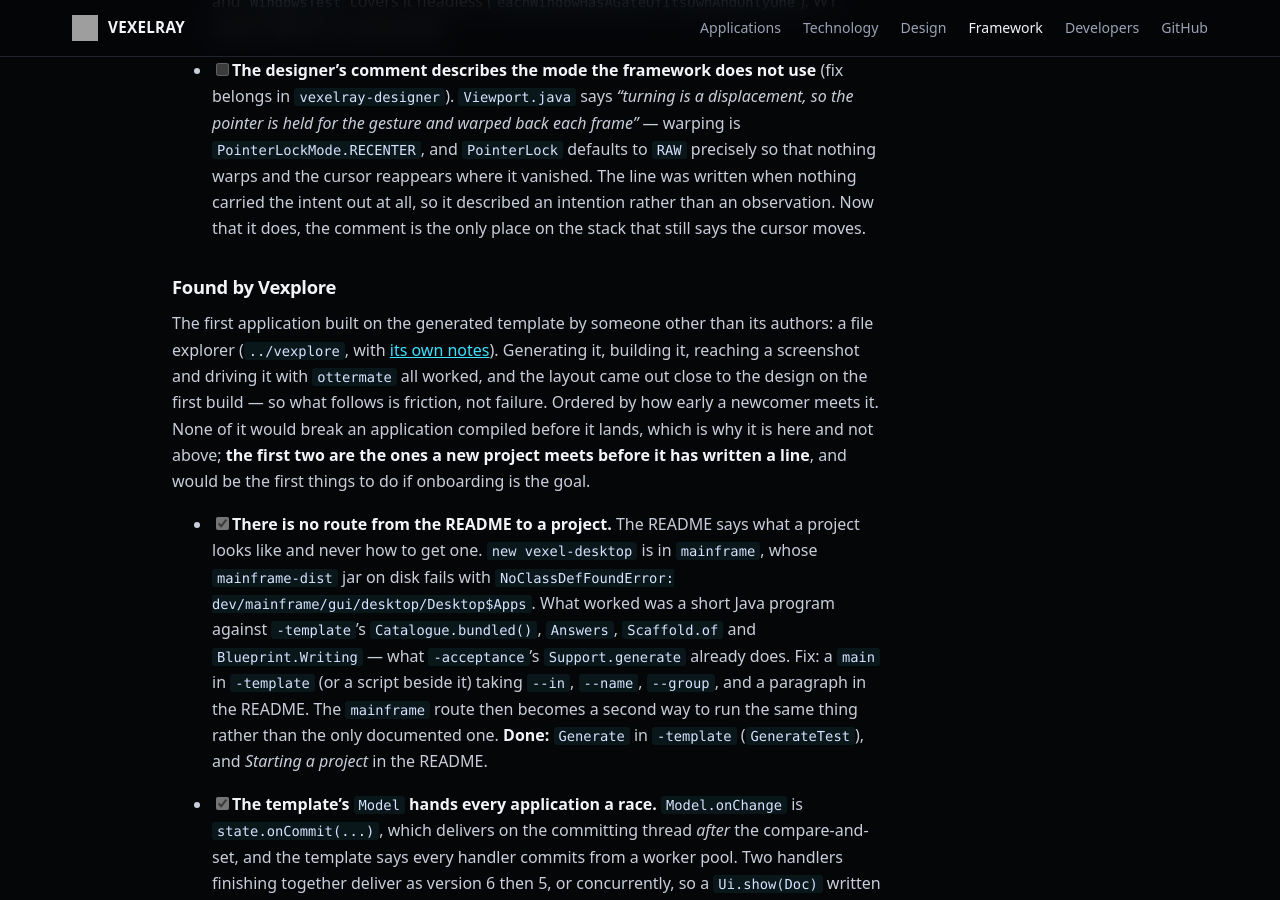
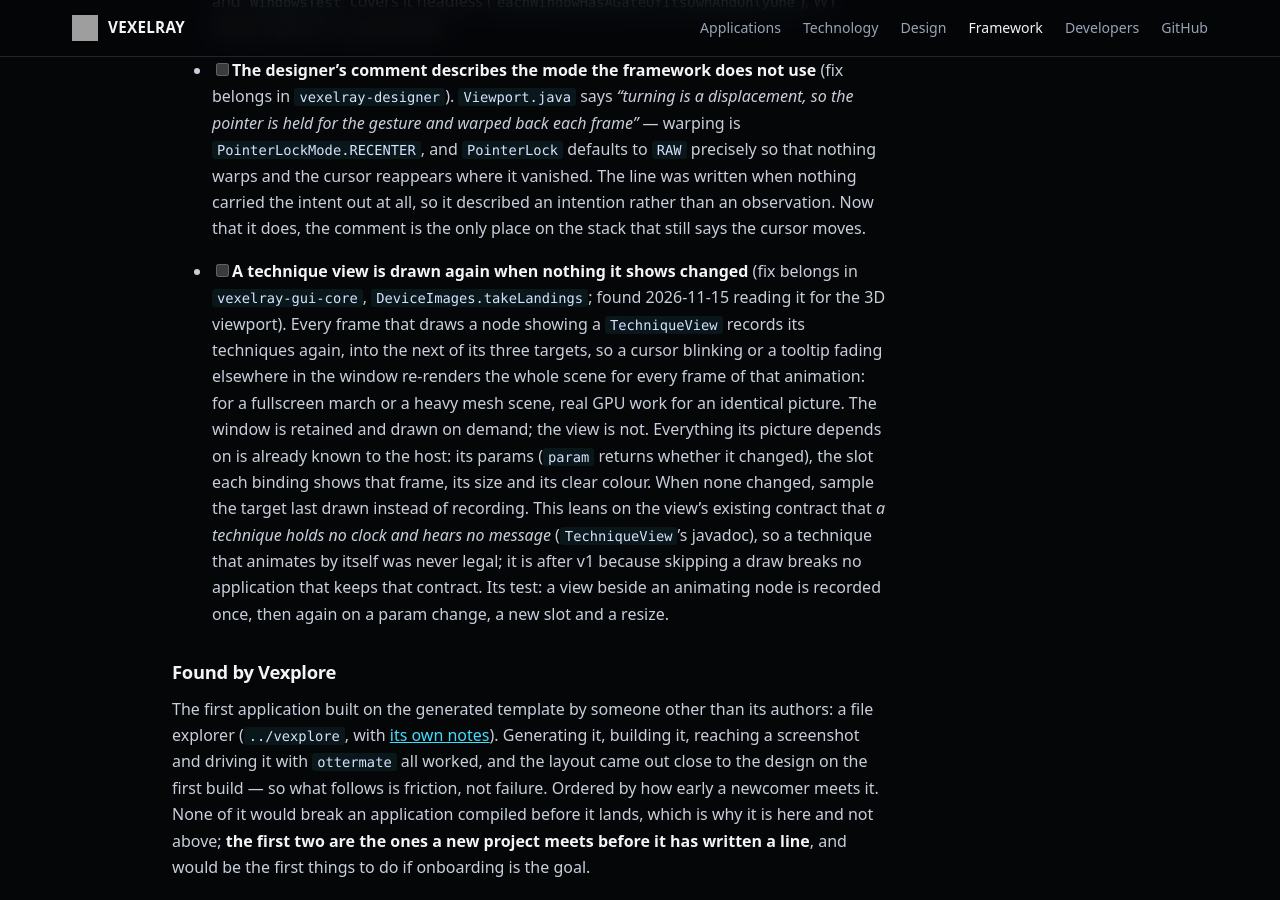
Before and after one commit to sibarum/vexelray-framework, a Jekyll site: the page built from docs/TODO.md, in a window 1280 px wide and 900 px high, scrolled down 24797 px. Built offline with Jekyll 4.4.1, drawn with Linux system fonts in a browser that asks for light colours; our own code applies the rules of GitHub Pages for plain Markdown files.

Commit message:
TODO: a technique view is drawn again when nothing it shows changed
Every frame that draws a node showing a TechniqueView re-records its
techniques, so an animation elsewhere in the window re-renders the whole
3D scene. The host already knows what the picture depends on; it can
sample the last target instead. After v1, since a technique holding no
clock is already the view's contract.

Co-Authored-By: Claude Opus 5.5 <noreply@anthropic.com>

```diff
--- a/docs/TODO.md
+++ b/docs/TODO.md
@@ -922,6 +922,18 @@ module behind a seam that already exists. Worth doing, and none of it waits for
       vanished. The line was written when nothing carried the intent out at all, so it described an
       intention rather than an observation. Now that it does, the comment is the only place on the
       stack that still says the cursor moves.
+
+- [ ] **A technique view is drawn again when nothing it shows changed** (fix belongs in `vexelray-gui-core`,
+      `DeviceImages.takeLandings`; found 2026-11-15 reading it for the 3D viewport). Every frame that draws a node
+      showing a `TechniqueView` records its techniques again, into the next of its three targets, so a cursor blinking
+      or a tooltip fading elsewhere in the window re-renders the whole scene for every frame of that animation: for a
+      fullscreen march or a heavy mesh scene, real GPU work for an identical picture. The window is retained and drawn
+      on demand; the view is not. Everything its picture depends on is already known to the host: its params (`param`
+      returns whether it changed), the slot each binding shows that frame, its size and its clear colour. When none
+      changed, sample the target last drawn instead of recording. This leans on the view's existing contract that *a
+      technique holds no clock and hears no message* (`TechniqueView`'s javadoc), so a technique that animates by itself
+      was never legal; it is after v1 because skipping a draw breaks no application that keeps that contract. Its test:
+      a view beside an animating node is recorded once, then again on a param change, a new slot and a resize.
 
 ### Found by Vexplore
 
```
